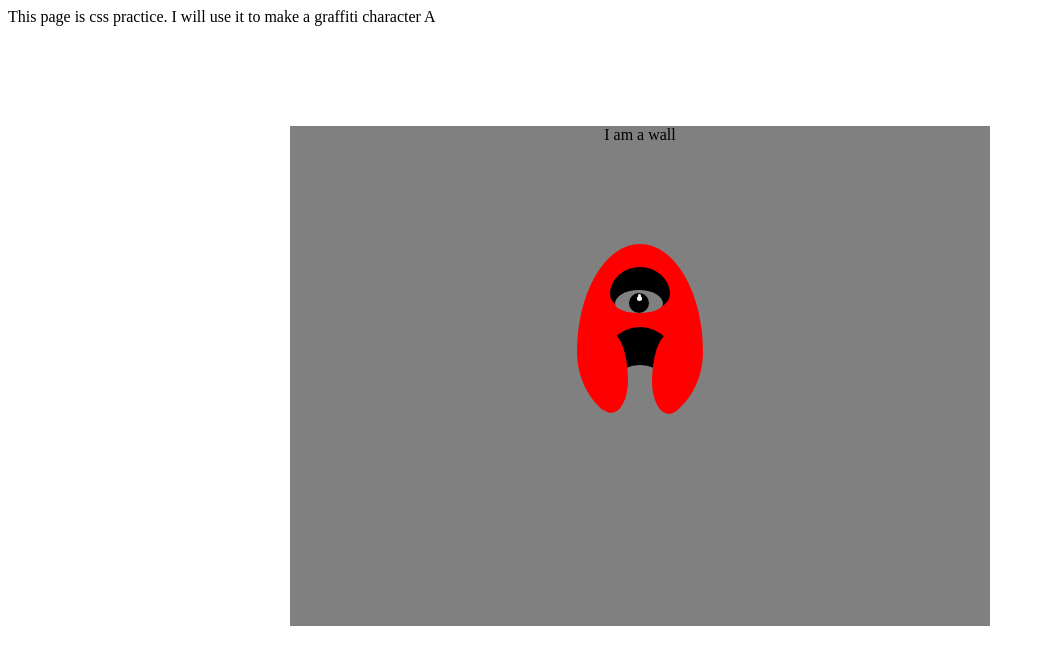
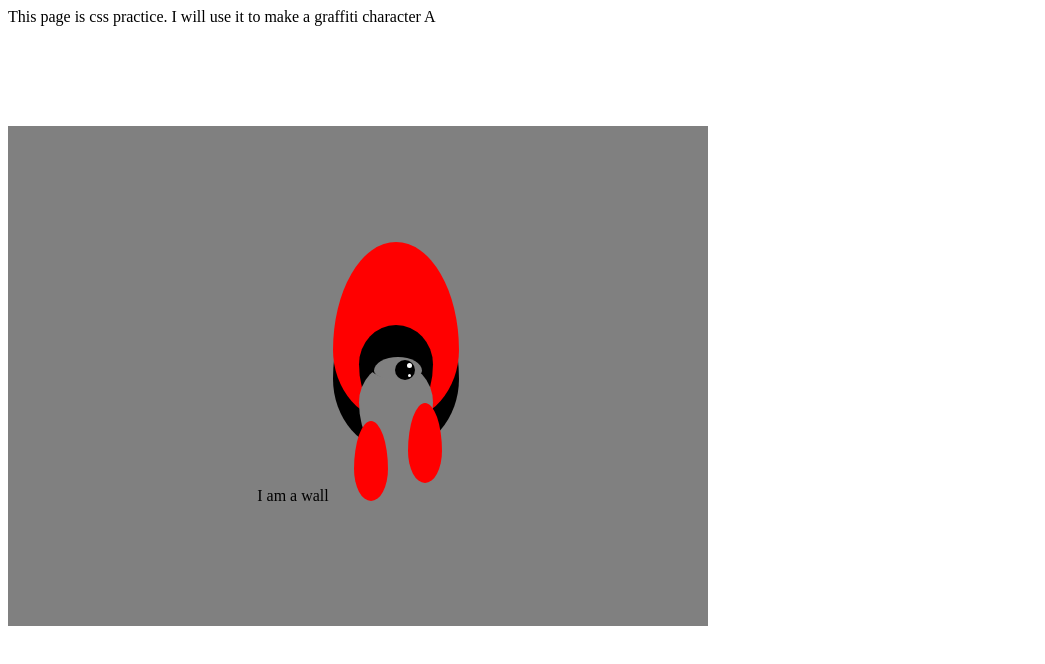
Before and after one commit to SpencerFalor-Ward/cssGrafitimation, a plain HTML site: page index.html in a window 1280 px wide. Shown: the whole page, without its empty margins (0-1045 px from the left). Drawn offline with Linux system fonts and the light colour scheme.

Commit message:
added back shadow layer 11 and now readjusting all layers :(

```diff
--- a/assets/style.css
+++ b/assets/style.css
@@ -7,104 +7,131 @@
   height: 500px;
   background-color:grey;
   border: 40px purple;
-  display: block;
+  display: inline-block;
   margin: 100px auto 0 auto;
   text-align: center;
   position: relative;
 }
 
 .aL1 {
-  margin: 100px auto 0 auto;
+  margin: -29px auto 0 auto;
   text-align: center;
-  display: block;
+  display: inline-block;
+  position: relative;
   width: 126px;
   height: 180px;
   background-color: red;
   border-radius: 50% 50% 50% 50%/ 60% 60% 40% 40%;
+  z-index: 3;
 }
 .aL2 {
   margin: 83px auto 0 auto;
   border-top: 30px;
   display: inline-block;
+  position: relative;
   width: 74px;
   height: 98px;
   background-color: black;
   border-radius: 50% 50% 50% 50%/ 40% 40% 60% 60%;
+  z-index: 4;
 }
 .aL3 {
   margin: 38px auto 0 auto;
   border-top: 30px;
   display: inline-block;
+  position: relative;
   width: 74px;
   height: 98px;
   background-color: grey;
   border-radius: 50% 50% 50% 50%/ 40% 40% 60% 60%;
+  z-index: 5;
 }
 .aL4 {
   margin: -98px auto 0 auto;
+  display: inline-block;
+  position: relative;
   width: 60px;
   height: 45px;
   background-color: black;
   border-radius: 50% 50% 50% 50%/ 60% 60% 40% 40%;
-  z-index: 2;
+  z-index: 7;
 }
 .aL5 {
   margin: 23px auto 0px 5px;
   border-top: 30px;
-  position: absolute;
+  display: inline-block;
+  position: relative;
   width: 48px;
   height: 23px;
   background-color: grey;
   border-radius: 50% 50% 50% 50%/ 60% 60% 40% 40%;
-  z-index: 1;
+  z-index: 6;
 }
 
 .aL6 {
   margin: 22px auto 0px 49px;
   text-align: center;
-  display: block;
+  display: inline-block;
+  position: relative;
   width: 34px;
   height: 80px;
   background-color: red;
   border-radius: 50% 50% 50% 50%/ 60% 60% 40% 40%;
+  z-index: 8;
 }
 .aL7 {
   margin: -81px 40px 0px -9px;;
   text-align: center;
-  display: block;
+  display: inline-block;
+  position: relative;
   width: 34px;
   height: 80px;
   background-color: red;
   border-radius: 50% 50% 50% 50%/ 60% 60% 40% 40%;
+  z-index: 9;
 }
 
 .aL8 {
   margin: 3px auto 0px 14px;
   border-top: 30px;
-  position: absolute;
+  display: inline-block;
+  position: relative;
   width: 20px;
   height: 20px;
   background: black;
   border-radius: 50%;
-  z-index: 0;
+  z-index: 10;
 }
 .aL9 {
   margin: 3px auto 0px 8px;
   border-top: 30px;
-  position: absolute;
+  display: inline-block;
+  position: relative;
   width: 5px;
   height: 5px;
   background:white;
   border-radius: 50%;
-  z-index: 0;
+  z-index: 11;
 }
 .aL10 {
   margin: -2px auto 0px 1px;
   border-top: 30px;
-  position: absolute;
+  position: relative;
+  display: inline-block;
   width: 3px;
   height: 3px;
   background:white;
   border-radius: 50%;
+  z-index: 12;
+}
+.aL11 {
+  margin: 145px auto 0 auto;
+  text-align: center;
+  display: inline-block;
+  position: relative;
+  width: 126px;
+  height: 180px;
+  background-color: black;
+  border-radius: 50% 50% 50% 50%/ 60% 60% 40% 40%;
   z-index: 0;
 }
--- a/index.html
+++ b/index.html
@@ -11,6 +11,7 @@
     <div class="box">
         <div id="wall">
             I am a wall
+        <div class="aL11">
             <div class="aL1">
                 <div class="aL2">
                     <div class="aL3">
@@ -19,6 +20,8 @@
                                 <div class="aL8">
                                     <div class="aL9">
                                         <div class="aL10">
+
+
 
                                         </div>
                                     </div>
@@ -36,6 +39,7 @@
                 </div>
             </div>
         </div>
+        </div>
     </div>
 </body>
 </html>
```
